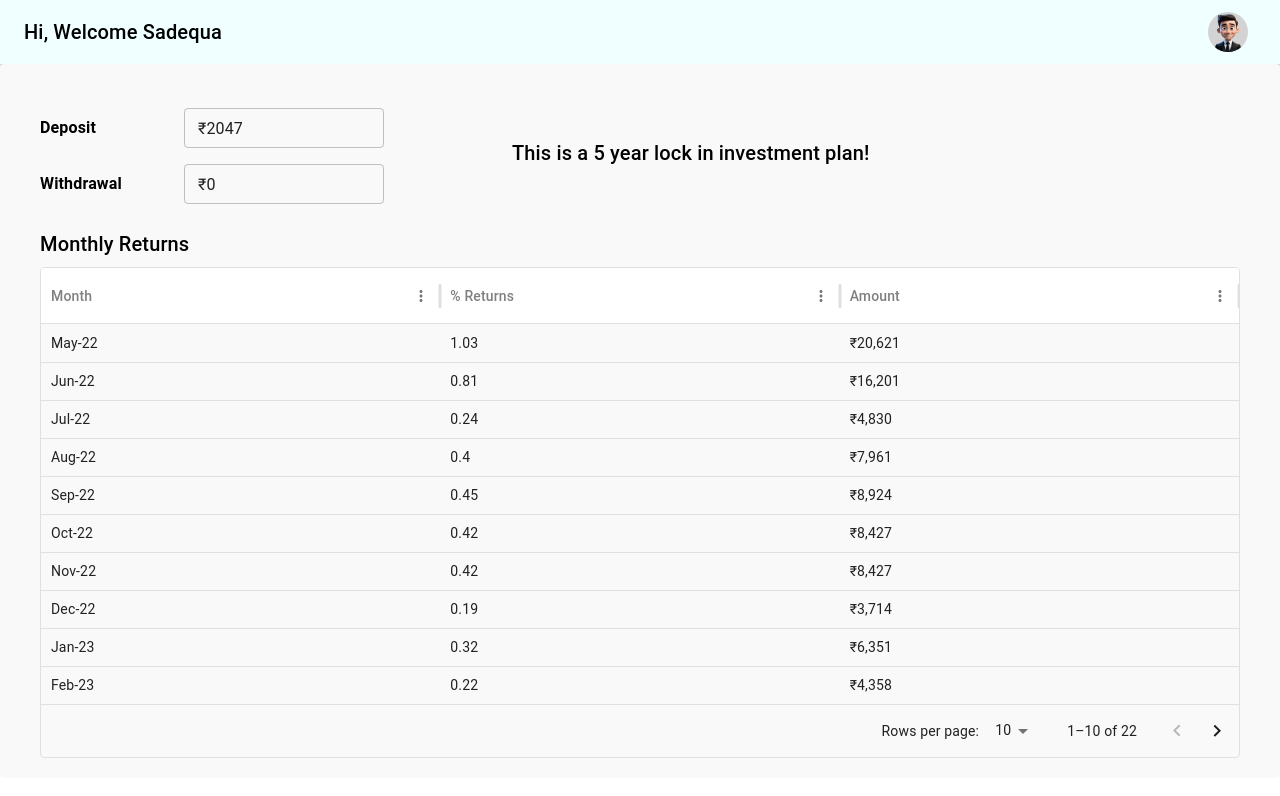
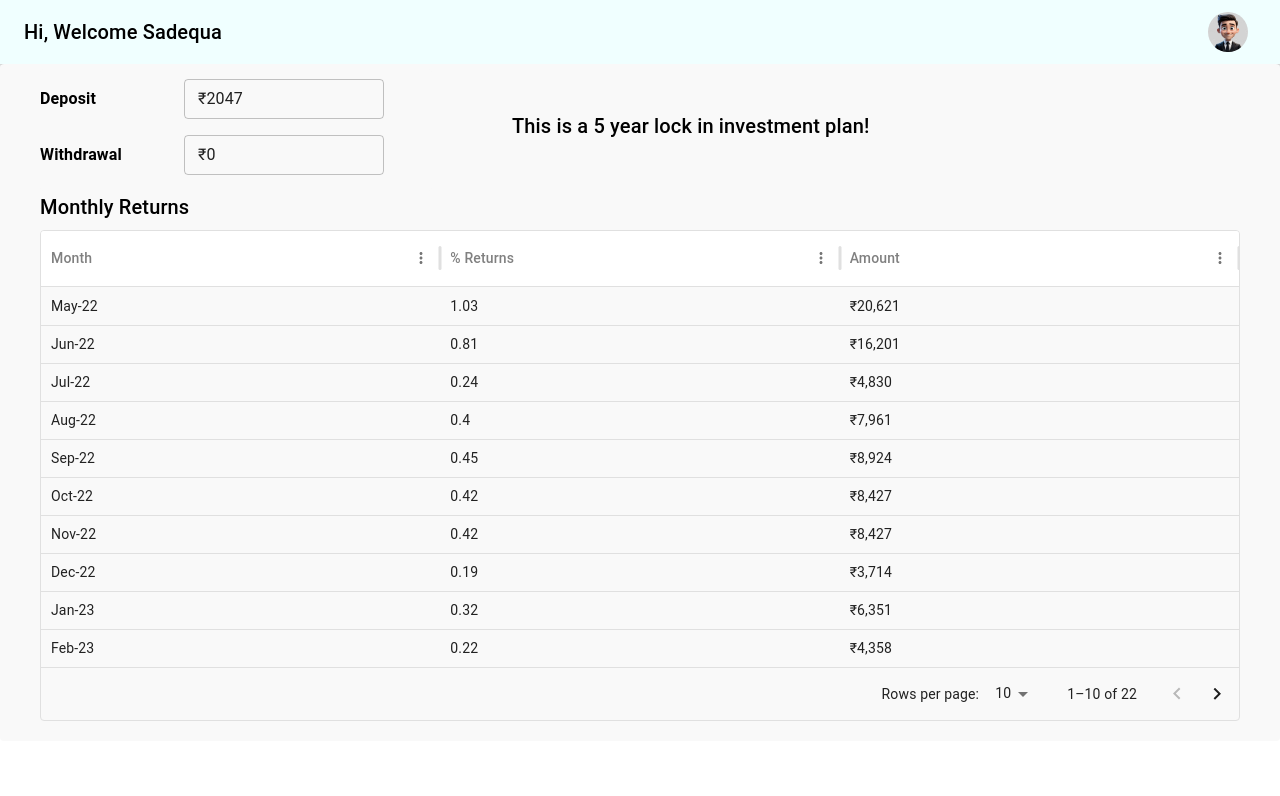
Before and after one commit to Shahab-Sidd/safeReturns, a Next.js app: page /listing in a window 1280 px wide. Shown: the top 796 px of the page. Built offline with nearby package versions, Linux system fonts and the light colour scheme.

Commit message:
Update listing page padding

```diff
--- a/src/pages/listing/index.tsx
+++ b/src/pages/listing/index.tsx
@@ -88,7 +88,7 @@ const ListingPage = () => {
 
       <Box
         sx={{
-          padding: "20px 40px",
+          padding: "5px 40px 20px 40px",
           backgroundColor: "#f9f9f9",
           borderRadius: 1,
         }}
@@ -98,8 +98,8 @@ const ListingPage = () => {
             sx={{
               mt: 0,
               pr: 6,
-              pt: 2,
-              pb: 2,
+              pt: 0.2,
+              pb: 1,
               display: "flex",
               flexDirection: "column",
               // gap: 3,
```
